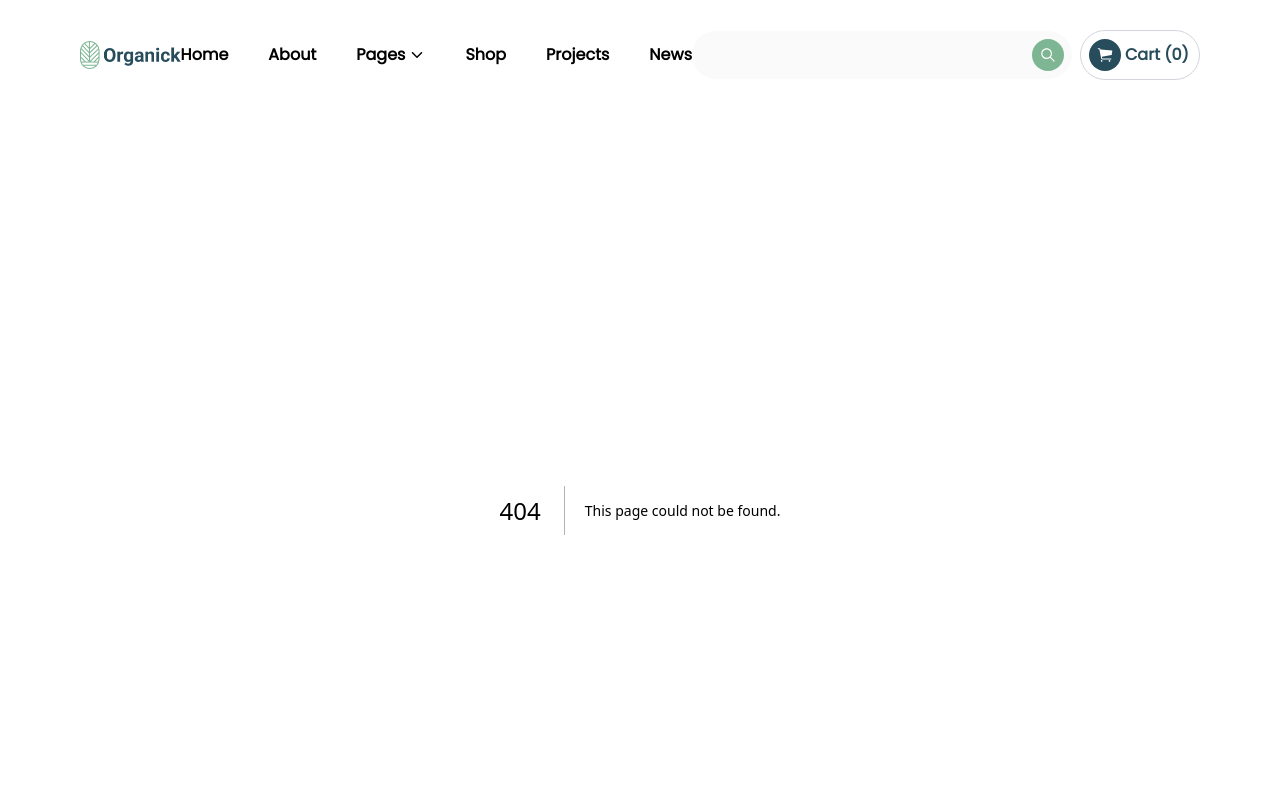
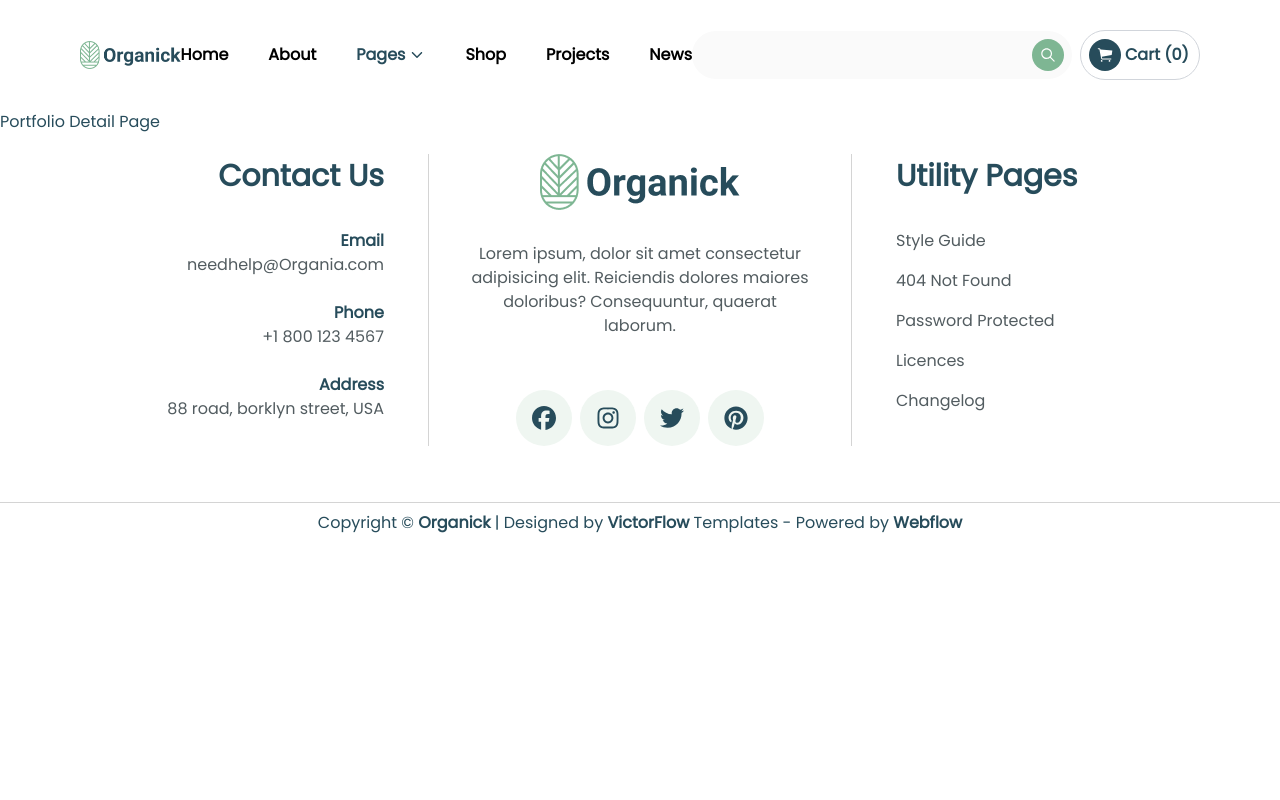
Before and after one commit to pally0091/Organic, a Next.js app: page /portfolio/1 in a window 1280 px wide. Before the commit this address had no page. Shown: the top 800 px of the page. Built offline with nearby package versions, Linux system fonts and the light colour scheme.

Commit message:
Wrap portfolio list items with Next.js Link component and move title and type elements inside the link

```diff
--- /dev/null
+++ b/src/app/portfolio/[id]/page.tsx
@@ -0,0 +1,11 @@
+import React from "react";
+
+const PortfolioDetail = () => {
+  return (
+    <div>
+      <h1>Portfolio Detail Page</h1>
+    </div>
+  );
+};
+
+export default PortfolioDetail;
--- a/src/app/portfolio/page.tsx
+++ b/src/app/portfolio/page.tsx
@@ -1,6 +1,7 @@
 /* eslint-disable @next/next/no-img-element */
 import Subscribe from "@/components/Subscribe";
 import { portfolioLists } from "@/contents/portfolioList";
+import Link from "next/link";
 import React from "react";
 import { MdKeyboardArrowRight } from "react-icons/md";
 
@@ -24,10 +25,11 @@ const PortfolioList: React.FC = () => {
   return (
     <div className="mt-[150px] px-[260px] grid grid-cols-3 gap-x-6 gap-y-11">
       {portfolioLists.map((item) => (
-        <div
+        <Link
           key={item.id}
-          className="group"
+          href={`/portfolio/${item.id}`}
         >
+          <div className="group">
             <div className="rounded-2xl overflow-hidden relative ">
               <img
                 className="w-full"
@@ -43,6 +45,7 @@ const PortfolioList: React.FC = () => {
             <h4 className="mt-5 text-2xl font-semibold">{item.title}</h4>
             <span className="tag-two">{item.type}</span>
           </div>
+        </Link>
       ))}
     </div>
   );
```
Lines whose indentation alone changed are shown as unchanged.
